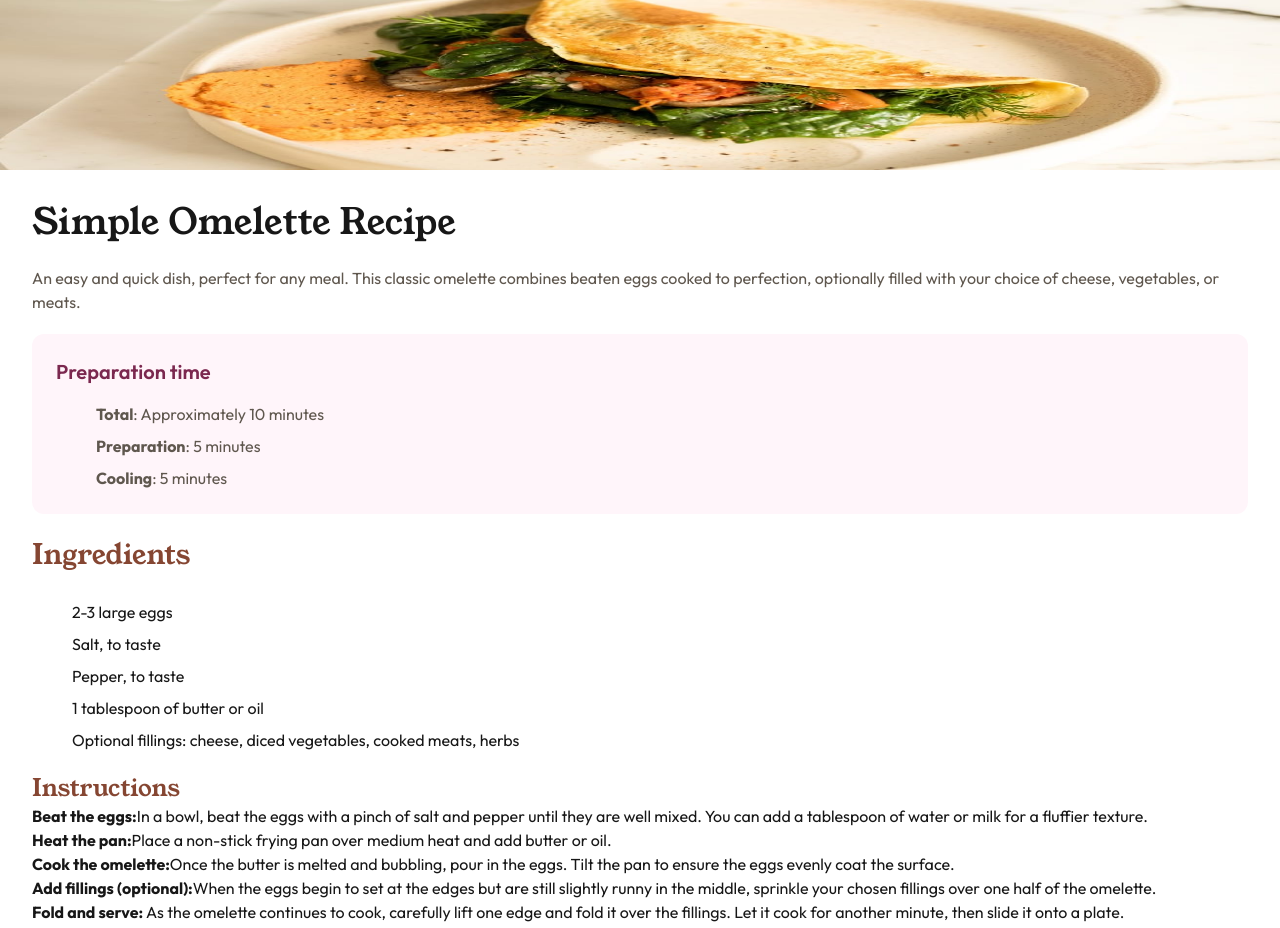
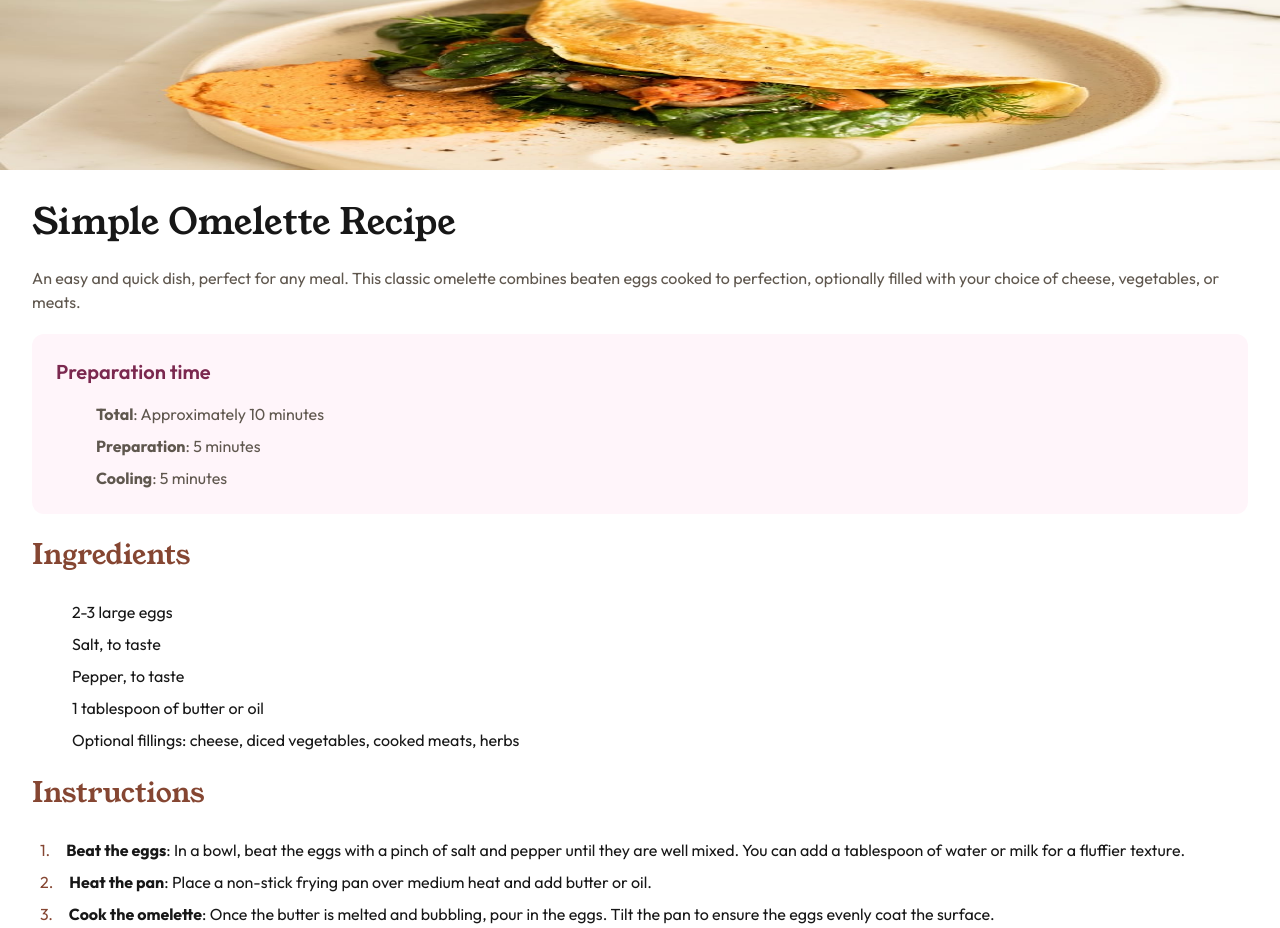
Before and after one commit to BlonoBuccellati/fm-recipe-page, a Next.js app: page / in a window 1280 px wide. Shown: the top 928 px of the page. Built offline with nearby package versions, Linux system fonts and the light colour scheme.

Commit message:
style:instructions のスタイルの適用

```diff
--- a/src/_components/instructions.tsx
+++ b/src/_components/instructions.tsx
@@ -1,37 +1,53 @@
+import SubTitle from './sub-title';
+
+interface InstructionItemInterface {
+  title: string;
+  content: string;
+}
+const instructionItems: InstructionItemInterface[] = [
+  {
+    title: 'Beat the eggs',
+    content:
+      'In a bowl, beat the eggs with a pinch of salt and pepper until they are well mixed. You can add a tablespoon of water or milk for a fluffier texture.',
+  },
+  {
+    title: 'Heat the pan',
+    content:
+      'Place a non-stick frying pan over medium heat and add butter or oil.',
+  },
+  {
+    title: 'Cook the omelette',
+    content:
+      'Once the butter is melted and bubbling, pour in the eggs. Tilt the pan to ensure the eggs evenly coat the surface.',
+  },
+  {
+    title: 'Add fillings (optional)',
+    content:
+      'When the eggs begin to set at the edges but are still slightly runny in the middle, sprinkle your chosen fillings over one half of the omelette.',
+  },
+  {
+    title: 'Fold and serve',
+    content:
+      'As the omelette continues to cook, carefully lift one edge and fold it over the fillings. Let it cook for another minute, then slide it onto a plate.',
+  },
+  {
+    title: 'Enjoy',
+    content: 'Serve hot, with additional salt and pepper if needed.',
+  },
+];
 const Instructions = () => {
   return (
-    <div>
-      <h2 className='text-Brown-800 font-young text-2xl'>Instructions</h2>
-      <ol>
-        <li>
-          <b>Beat the eggs:</b>
-          In a bowl, beat the eggs with a pinch of salt and pepper until they
-          are well mixed. You can add a tablespoon of water or milk for a
-          fluffier texture.
-        </li>
-        <li>
-          <b>Heat the pan:</b>
-          Place a non-stick frying pan over medium heat and add butter or oil.
-        </li>
-        <li>
-          <b>Cook the omelette:</b>
-          Once the butter is melted and bubbling, pour in the eggs. Tilt the pan
-          to ensure the eggs evenly coat the surface.
-        </li>
-        <li>
-          <b>Add fillings (optional):</b>
-          When the eggs begin to set at the edges but are still slightly runny
-          in the middle, sprinkle your chosen fillings over one half of the
-          omelette.
-        </li>
-        <li>
-          <b>Fold and serve:</b> As the omelette continues to cook, carefully
-          lift one edge and fold it over the fillings. Let it cook for another
-          minute, then slide it onto a plate.
-        </li>
-        <li>
-          <b>Enjoy:</b> Serve hot, with additional salt and pepper if needed.
-        </li>
+    <div className='flex flex-col gap-6'>
+      <SubTitle>Instructions</SubTitle>
+      <ol className='list-inside flex flex-col gap-2 marker:text-Brown-800'>
+        {instructionItems.map((item, index) => (
+          <li key={item.title} className='flex gap-4 pl-2'>
+            <span className='text-Brown-800'>{index + 1}.</span>
+            <p>
+              <b>{item.title}</b>: {item.content}
+            </p>
+          </li>
+        ))}
       </ol>
     </div>
   );
--- a/src/app/page.tsx
+++ b/src/app/page.tsx
@@ -3,7 +3,6 @@
 import Nutrition from '@/_components/nutrition';
 import PreparationTime from '@/_components/preparation-time';
 import Title from '@/_components/title';
-import UlListItem from '@/_components/ul-list-item';
 import Image from 'next/image';
 export default function Home() {
   return (
```
